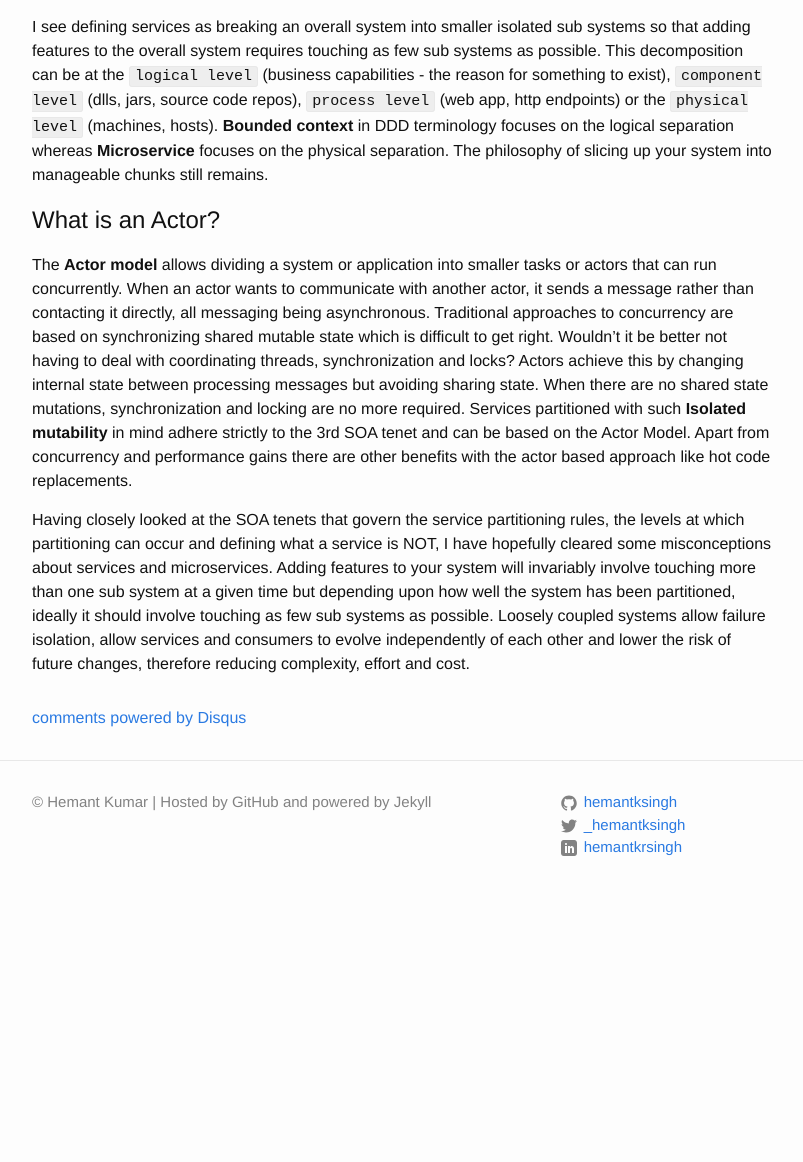
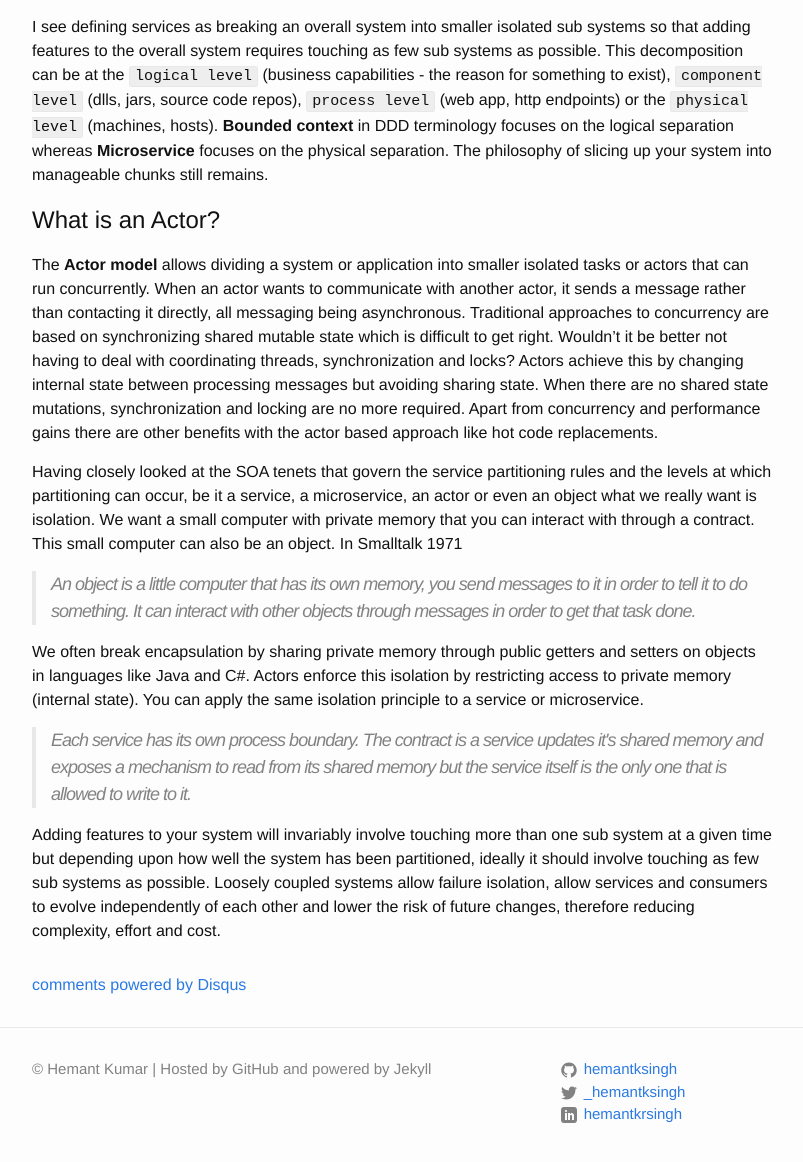
Before and after one commit to hemantksingh/hemantksingh.github.io, a Jekyll site: the page built from _posts/2015-06-23-services-microservices-bounded-context.markdown, in a window 1280 px wide and 1400 px high, scrolled down 1761 px. Shown: the part 214-1376 px from the top of the window, without its empty margins (238-1041 px from the left). Built offline with Jekyll 4.4.1, drawn with Linux system fonts in a browser that asks for light colours; comment, search, counter and statistics services are not loaded; before the commit the page ends 2894 px from its top, so only the background shows below that.

Commit message:
Updates actor description and conclusion.

```diff
--- a/_posts/2015-06-23-services-microservices-bounded-context.markdown
+++ b/_posts/2015-06-23-services-microservices-bounded-context.markdown
@@ -48,6 +48,15 @@ Philip Kruchten’s 4+1 [Architecture View Model](https://en.wikipedia.org/wiki/
 I see defining services as breaking an overall system into smaller isolated sub systems so that adding features to the overall system requires touching as few sub systems as possible. This decomposition can be at the `logical level` (business capabilities - the reason for something to exist), `component level` (dlls, jars, source code repos), `process level` (web app, http endpoints) or the `physical level` (machines, hosts). **Bounded context** in DDD terminology focuses on the logical separation whereas **Microservice** focuses on the physical separation. The philosophy of slicing up your system into manageable chunks still remains.
 
 # What is an Actor?
-The **Actor model** allows dividing a system or application into smaller tasks or actors that can run concurrently. When an actor wants to communicate with another actor, it sends a message rather than contacting it directly, all messaging being asynchronous. Traditional approaches to concurrency are based on synchronizing shared mutable state which is difficult to get right. Wouldn't it be better not having to deal with coordinating threads, synchronization and locks? Actors achieve this by changing internal state between processing messages but avoiding sharing state. When there are no shared state mutations, synchronization and locking are no more required. Services partitioned with such **Isolated mutability** in mind adhere strictly to the 3rd SOA tenet and can be based on the Actor Model. Apart from concurrency and performance gains there are other benefits with the actor based approach like hot code replacements.
+The **Actor model** allows dividing a system or application into smaller isolated tasks or actors that can run concurrently. When an actor wants to communicate with another actor, it sends a message rather than contacting it directly, all messaging being asynchronous. Traditional approaches to concurrency are based on synchronizing shared mutable state which is difficult to get right. Wouldn't it be better not having to deal with coordinating threads, synchronization and locks? Actors achieve this by changing internal state between processing messages but avoiding sharing state. When there are no shared state mutations, synchronization and locking are no more required. Apart from concurrency and performance gains there are other benefits with the actor based approach like hot code replacements.
 
-Having closely looked at the SOA tenets that govern the service partitioning rules, the levels at which partitioning can occur and defining what a service is NOT, I have hopefully cleared some misconceptions about services and microservices. Adding features to your system will invariably involve touching more than one sub system at a given time but depending upon how well the system has been partitioned, ideally it should involve touching as few sub systems as possible. Loosely coupled systems allow failure isolation, allow services and consumers to evolve independently of each other and lower the risk of future changes, therefore reducing complexity, effort and cost.
+Having closely looked at the SOA tenets that govern the service partitioning rules and the levels at which partitioning can occur, be it a service, a microservice, an actor or even an object what we really want is isolation. We want a small computer with private memory that you can interact with through a contract. This small computer can also be an object. In Smalltalk 1971
+
+<blockquote>An object is a little computer that has its own memory, you send messages to it in order to tell it to do something. It can interact with other objects through messages in order to get that task done.</blockquote>
+
+We often break encapsulation by sharing private memory through public getters and setters on objects in languages like Java and C#. Actors enforce this isolation by restricting access to private memory (internal state). You can apply the same isolation principle to a service or microservice.
+
+<blockquote>Each service has its own process boundary. The contract is a service updates it's shared memory and exposes a mechanism to read from its shared memory but the service itself is the only one that is allowed to write to it.</blockquote>
+
+
+Adding features to your system will invariably involve touching more than one sub system at a given time but depending upon how well the system has been partitioned, ideally it should involve touching as few sub systems as possible. Loosely coupled systems allow failure isolation, allow services and consumers to evolve independently of each other and lower the risk of future changes, therefore reducing complexity, effort and cost.
```
